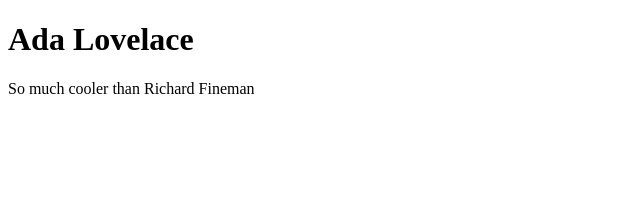
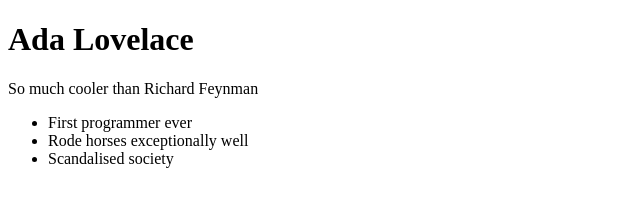
Before and after one commit to Mike-Mercieca/My-Hero-Site, a plain HTML site: page index.html in a window 1280 px wide. Shown: the whole page, without its empty margins (0-640 px from the left). Drawn offline with Linux system fonts and the light colour scheme.

Commit message:
fix spelling, add list

```diff
--- a/index.html
+++ b/index.html
@@ -8,6 +8,11 @@
 </head>
 <body>
     <h1> Ada Lovelace</h1>
-    <p>So much cooler than Richard Fineman</p>
+    <p>So much cooler than Richard Feynman</p>
+    <ul>
+        <li> First programmer ever</li>
+        <li>Rode horses exceptionally well</li>
+        <li>Scandalised society</li>
+    </ul>
 </body>
 </html>
```
